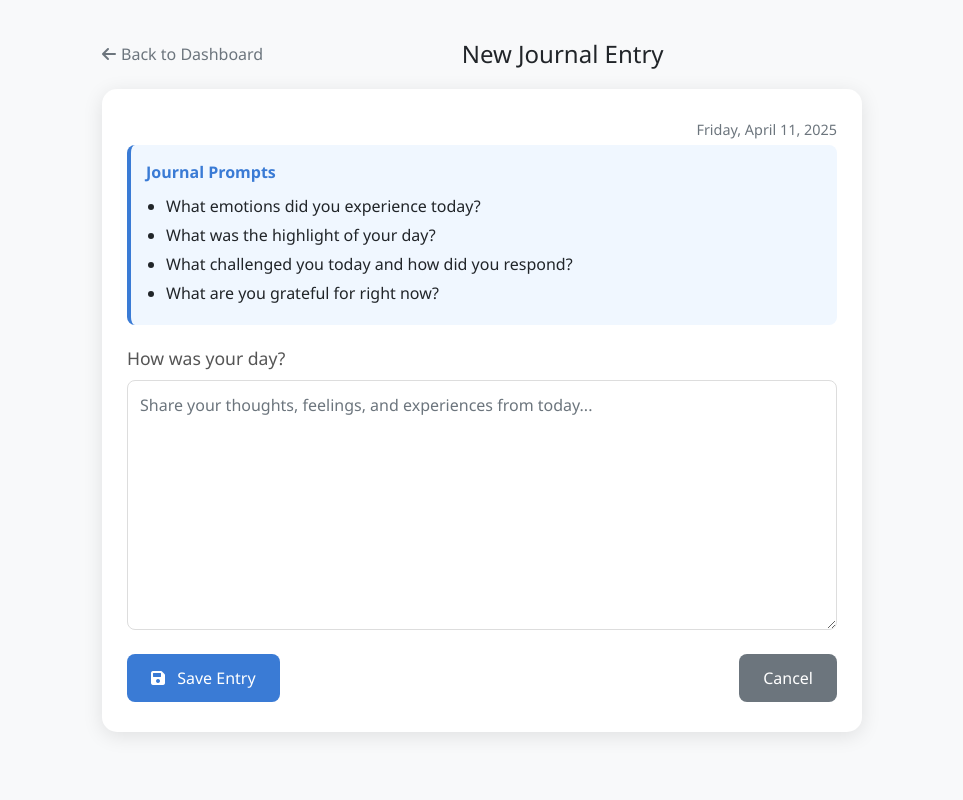
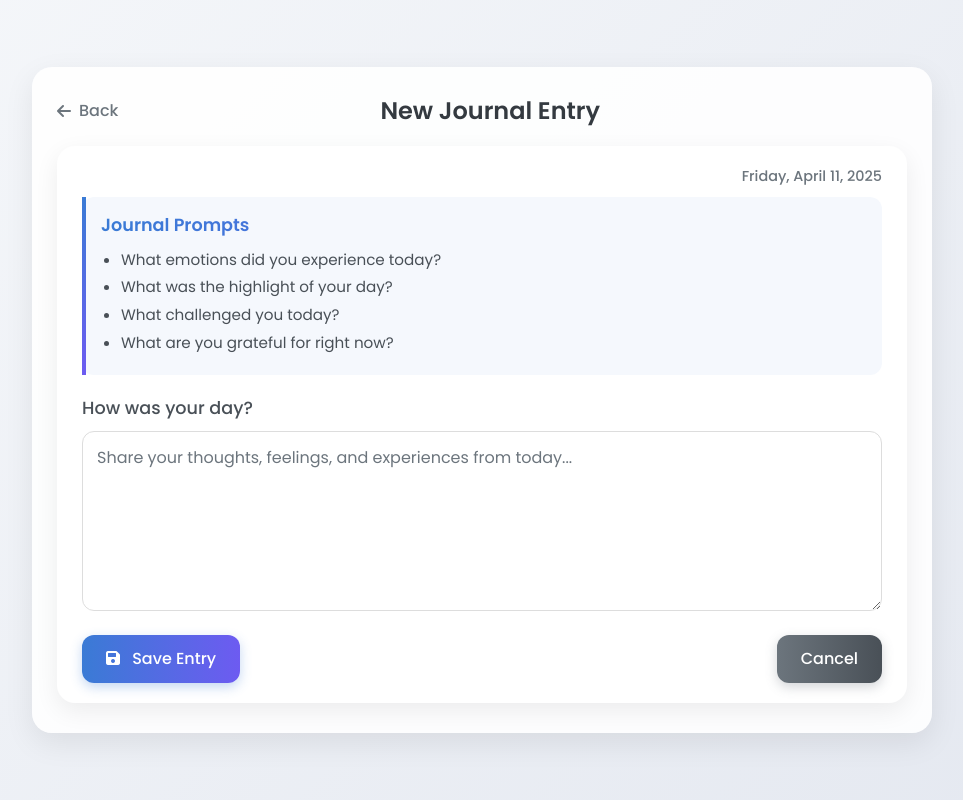
Before and after one commit to aditya-jindal/Emotion-Visualized-Blogging-Platform---Using-LLMs-to-Reflect-Emotional-Journeys, a Flask app: page /new_entry in a window 1280 px wide. Shown: the whole page, without its empty margins (158-1121 px from the left). Run offline with Flask 3, Linux system fonts and the light colour scheme; a user stored in the database is signed in.

Commit message:
improved new entries interface

```diff
--- a/templates/new_entry.html
+++ b/templates/new_entry.html
@@ -5,134 +5,188 @@
     <meta name="viewport" content="width=device-width, initial-scale=1">
     <link rel="stylesheet" href="https://cdn.jsdelivr.net/npm/bootstrap@5.2.3/dist/css/bootstrap.min.css">
     <link rel="stylesheet" href="https://cdnjs.cloudflare.com/ajax/libs/font-awesome/6.0.0/css/all.min.css">
+    <link href="https://fonts.googleapis.com/css2?family=Poppins:wght@300;400;500;600;700&display=swap" rel="stylesheet">
     <style>
         body {
-            background-color: #f8f9fa;
-            font-family: 'Segoe UI', Tahoma, Geneva, Verdana, sans-serif;
+            background: linear-gradient(135deg, #f5f7fa 0%, #e4e8f0 100%);
+            font-family: 'Poppins', sans-serif;
+            min-height: 100vh;
+            padding: 20px 0;
+            display: flex;
+            align-items: center;
         }
+
         .entry-container {
-            max-width: 800px;
+            max-width: 900px;
             margin: 0 auto;
-            padding: 40px 20px;
+            padding: 30px 25px;
+            background-color: rgba(255, 255, 255, 0.9);
+            border-radius: 20px;
+            box-shadow: 0 10px 30px rgba(0, 0, 0, 0.08);
         }
-        .brand-name {
-            color: #3a7bd5;
-            font-weight: 600;
-            margin-bottom: 30px;
-            text-align: center;
-        }
+
         .card {
             border: none;
-            border-radius: 15px;
-            box-shadow: 0 4px 20px rgba(0, 0, 0, 0.1);
+            border-radius: 18px;
+            box-shadow: 0 8px 25px rgba(0, 0, 0, 0.07);
+            transition: transform 0.4s ease, box-shadow 0.4s ease;
+            overflow: hidden;
         }
-        .card-header {
-            background-color: #ffffff;
-            border-bottom: 1px solid #f0f0f0;
-            border-radius: 15px 15px 0 0 !important;
+
+        .card:hover {
+            transform: translateY(-5px);
+            box-shadow: 0 14px 30px rgba(0, 0, 0, 0.1);
+        }
+
+        .card-body {
             padding: 20px 25px;
         }
-        .card-body {
-            padding: 30px 25px;
-        }
+
         .form-label {
             font-weight: 500;
-            color: #555;
+            color: #495057;
             font-size: 1.1rem;
+            margin-bottom: 10px;
         }
+
         .form-control {
-            padding: 12px;
-            border-radius: 8px;
+            padding: 14px;
+            border-radius: 12px;
             border: 1px solid #ddd;
+            font-family: 'Poppins', sans-serif;
+            transition: all 0.3s ease;
         }
+
         .form-control:focus {
             box-shadow: 0 0 0 3px rgba(58, 123, 213, 0.2);
             border-color: #3a7bd5;
         }
+
         textarea.form-control {
-            min-height: 250px;
+            min-height: 180px; /* Reduced height */
             resize: vertical;
         }
+
         .btn-primary {
-            background-color: #3a7bd5;
+            background: linear-gradient(90deg, #3a7bd5, #6d5bf1);
             border: none;
-            border-radius: 8px;
+            border-radius: 12px;
             padding: 12px 24px;
             font-weight: 500;
+            color: white;
+            box-shadow: 0 4px 12px rgba(58, 123, 213, 0.3);
+            transition: all 0.3s ease;
         }
+
         .btn-primary:hover {
-            background-color: #2a6ac5;
+            box-shadow: 0 6px 15px rgba(58, 123, 213, 0.4);
+            transform: translateY(-2px);
+            background: linear-gradient(90deg, #326fc5, #5d4ce0);
         }
+
         .btn-secondary {
-            background-color: #6c757d;
+            background: linear-gradient(90deg, #6c757d, #495057);
             border: none;
-            border-radius: 8px;
+            border-radius: 12px;
             padding: 12px 24px;
             font-weight: 500;
+            color: white;
+            box-shadow: 0 4px 12px rgba(108, 117, 125, 0.3);
+            transition: all 0.3s ease;
         }
+
+        .btn-secondary:hover {
+            box-shadow: 0 6px 15px rgba(108, 117, 125, 0.4);
+            transform: translateY(-2px);
+            background: linear-gradient(90deg, #5c656d, #404851);
+        }
+
         .prompt-box {
-            background-color: #f0f7ff;
-            border-left: 4px solid #3a7bd5;
+            background-color: rgba(58, 123, 213, 0.05);
+            border-left: 4px solid;
+            border-image: linear-gradient(to bottom, #3a7bd5, #6d5bf1) 1 100%;
             padding: 15px;
             margin-bottom: 20px;
-            border-radius: 8px;
+            border-radius: 12px;
         }
+
         .prompt-title {
             font-weight: 600;
-            color: #3a7bd5;
+            background: linear-gradient(90deg, #3a7bd5, #6d5bf1);
+            -webkit-background-clip: text;
+            background-clip: text;
+            color: transparent;
             margin-bottom: 10px;
+            font-size: 1.1rem;
         }
+
         .prompt-list {
             padding-left: 20px;
             margin-bottom: 0;
+            color: #495057;
         }
+
         .prompt-list li {
             margin-bottom: 5px;
+            line-height: 1.5;
+            font-size: 0.95rem;
         }
+
         .date-display {
             text-align: right;
             color: #6c757d;
             font-size: 0.9rem;
-            margin-bottom: 5px;
+            margin-bottom: 10px;
+            font-weight: 500;
         }
-        .emotion-tags {
-            margin-bottom: 20px;
-        }
-        .emotion-tag {
-            display: inline-block;
-            background-color: #e9ecef;
-            color: #495057;
-            padding: 5px 12px;
-            border-radius: 20px;
-            margin-right: 8px;
-            margin-bottom: 8px;
-            cursor: pointer;
-            transition: all 0.2s ease;
-        }
-        .emotion-tag:hover {
-            background-color: #d0d7de;
-        }
-        .emotion-tag.active {
-            background-color: #3a7bd5;
-            color: white;
-        }
+
         .header-actions {
             display: flex;
             justify-content: space-between;
             align-items: center;
             margin-bottom: 20px;
         }
+
         .back-link {
             color: #6c757d;
             text-decoration: none;
             display: flex;
             align-items: center;
+            font-weight: 500;
+            transition: all 0.3s ease;
         }
+
         .back-link i {
-            margin-right: 5px;
+            margin-right: 8px;
         }
+
         .back-link:hover {
-            color: #5a6268;
+            color: #3a7bd5;
+            transform: translateX(-3px);
+        }
+
+        .page-title {
+            font-weight: 600;
+            color: #343a40;
+            margin: 0;
+            text-align: center;
+            flex-grow: 1;
+        }
+
+        @media (max-width: 768px) {
+            .entry-container {
+                padding: 25px 15px;
+            }
+
+            .header-actions {
+                flex-direction: column;
+                align-items: flex-start;
+                gap: 15px;
+            }
+
+            .page-title {
+                order: -1;
+            }
         }
     </style>
 </head>
@@ -140,10 +194,10 @@
     <div class="container entry-container">
         <div class="header-actions">
             <a href="{{ url_for('home') }}" class="back-link">
-                <i class="fas fa-arrow-left"></i> Back to Dashboard
+                <i class="fas fa-arrow-left"></i> Back
             </a>
-            <h4 class="mb-0">New Journal Entry</h4>
-            <div></div> <!-- Empty div for flex spacing -->
+            <h4 class="page-title">New Journal Entry</h4>
+            <div style="width: 45px;"></div> <!-- Spacer for balance -->
         </div>
 
         <div class="card">
@@ -157,7 +211,7 @@
                     <ul class="prompt-list">
                         <li>What emotions did you experience today?</li>
                         <li>What was the highlight of your day?</li>
-                        <li>What challenged you today and how did you respond?</li>
+                        <li>What challenged you today?</li>
                         <li>What are you grateful for right now?</li>
                     </ul>
                 </div>
```
